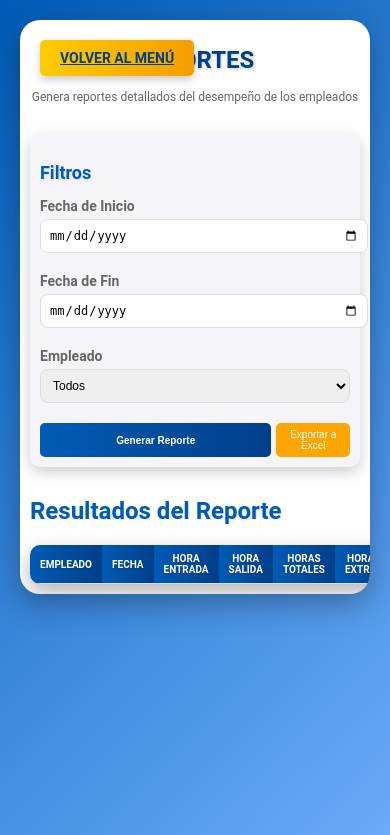
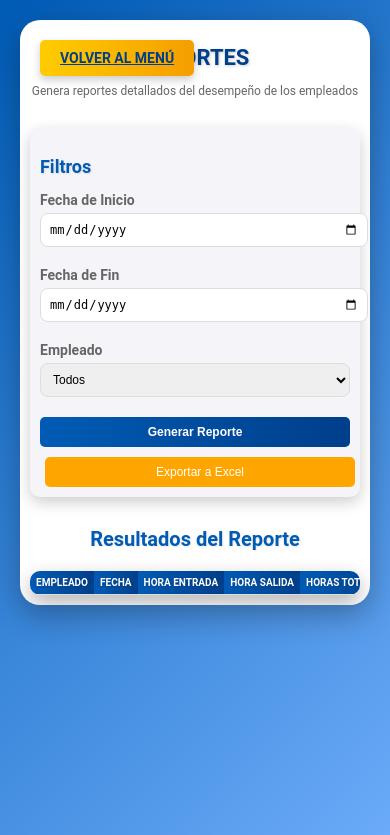
Before and after one commit to TheFive40/L_H-Web-Software, a Flask app: page /admin/reports in a window 390 px wide. Shown: the top 835 px of the page. Run offline with Flask 3, Linux system fonts and the light colour scheme; the visitor is signed in with stand-in values (Sample User, id 1); lists and menus that the app fills with data are empty; some libraries are stand-ins or nearby versions.

Commit message:
Reports.css Responsive

```diff
--- a/static/css/home/panel/admin/Reports.css
+++ b/static/css/home/panel/admin/Reports.css
@@ -389,3 +389,91 @@ table {
         padding: 8px 10px;
     }
 }
+@media (max-width: 768px) {
+    .filters {
+        padding: 10px;
+        gap: 10px;
+    }
+
+    .filter-group {
+        width: 100%;
+    }
+
+    .filter-group input, .filter-group select {
+        width: 100%;
+        padding: 8px;
+        font-size: 14px;
+    }
+
+    .buttons-container {
+        flex-direction: column;
+        gap: 10px;
+    }
+
+    .btn-filter, .btn-export {
+        width: 100%;
+        font-size: 14px;
+        padding: 10px;
+    }
+
+    .reports-section h3 {
+        font-size: 20px;
+        text-align: center;
+    }
+
+    table {
+        font-size: 12px;
+    }
+
+    table th, table td {
+        padding: 10px;
+        font-size: 12px;
+    }
+
+    .pagination-button {
+        padding: 8px 10px;
+        font-size: 12px;
+    }
+}
+
+@media (max-width: 480px) {
+    .main-container {
+        padding: 10px;
+        width: 100%;
+    }
+
+    .title {
+        font-size: 22px;
+    }
+
+    .filters {
+        flex-direction: column;
+        gap: 8px;
+    }
+
+    .filter-group input, .filter-group select {
+        font-size: 12px;
+        padding: 8px;
+    }
+
+    .btn-filter, .btn-export {
+        padding: 8px;
+        font-size: 12px;
+    }
+
+    table {
+        overflow-x: auto;
+        display: block;
+        white-space: nowrap;
+    }
+
+    table th, table td {
+        font-size: 10px;
+        padding: 6px;
+    }
+
+    .pagination-button {
+        font-size: 10px;
+        padding: 6px;
+    }
+}
```
